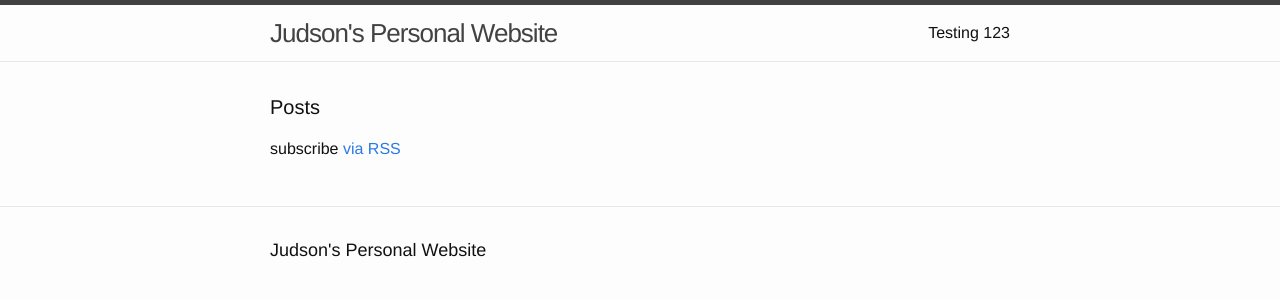
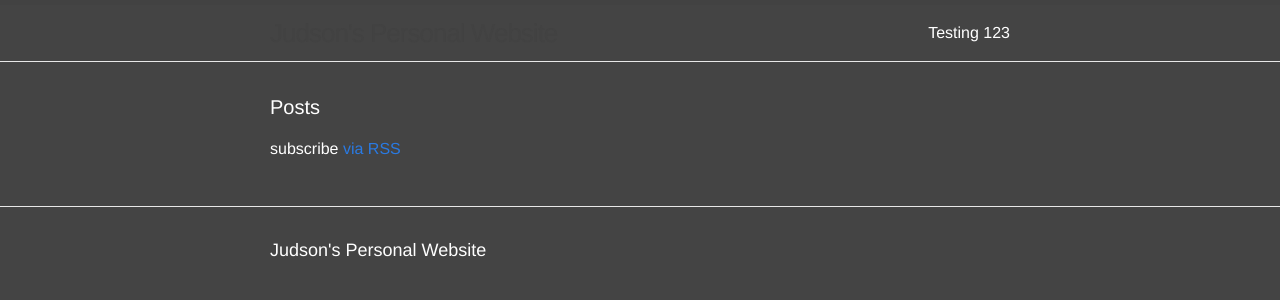
Before and after one commit to judsoncollier/judsite, a Jekyll site: the page built from index.html, in a window 1280 px wide. Shown: the top 300 px of the page. Built offline with Jekyll 4.4.1, drawn with Linux system fonts in a browser that asks for light colours.

Commit message:
Update main.scss

```diff
--- a/css/main.scss
+++ b/css/main.scss
@@ -14,8 +14,8 @@ $base-line-height: 1.5;
 
 $spacing-unit:     30px;
 
-$text-color:       #111;
-$background-color: #fdfdfd;
+$text-color:       #fff;
+$background-color: #444;
 $brand-color:      #2a7ae2;
 
 $grey-color:       #828282;
```
